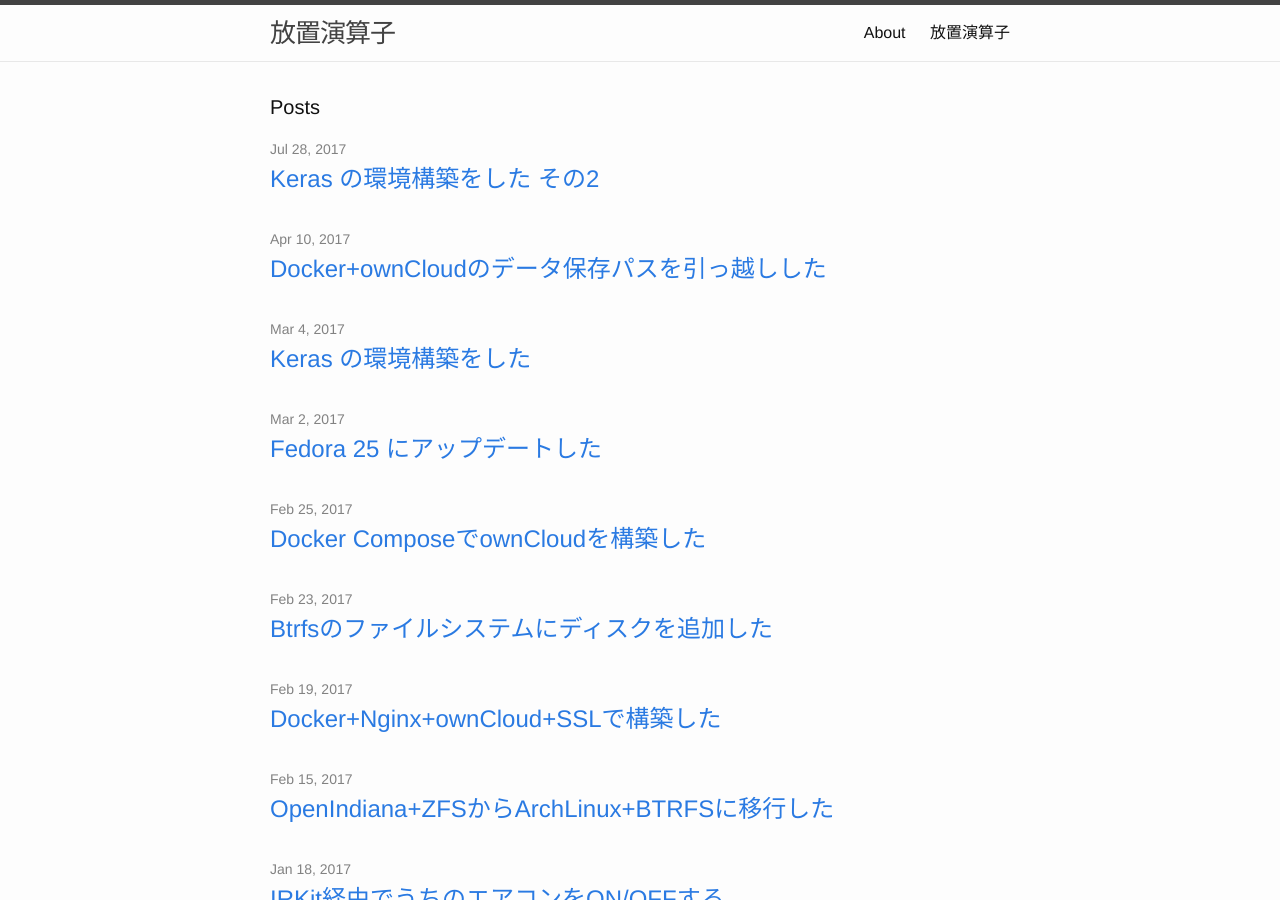
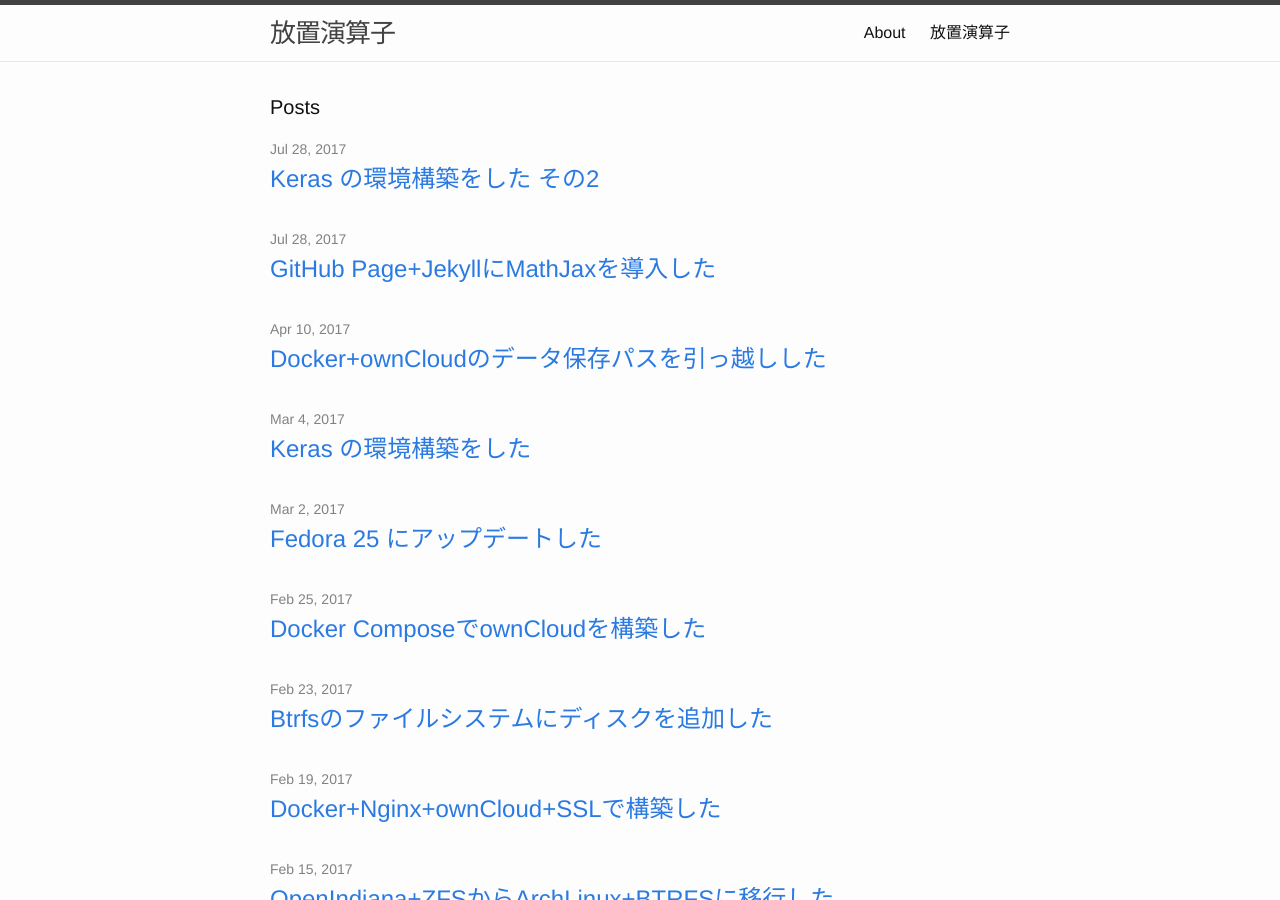
Before and after one commit to kikei/kikei.github.io, a Jekyll site: the page built from index.html, in a window 1280 px wide and 900 px high. Built offline with Jekyll 4.4.1, drawn with Linux system fonts in a browser that asks for light colours.

Commit message:
install MathJax

```diff
--- a/_layouts/page.html
+++ b/_layouts/page.html
@@ -2,6 +2,8 @@
 layout: default
 ---
 <article class="post">
+
+  <script src="https://cdnjs.cloudflare.com/ajax/libs/mathjax/2.7.0/MathJax.js?config=TeX-AMS-MML_HTMLorMML" type="text/javascript"></script>
 
   <header class="post-header">
     <h1 class="post-title">{{ page.title }}</h1>
--- /dev/null
+++ b/_posts/2017-07-28-jekyll-mathjax.md
@@ -0,0 +1,9 @@
+---
+layout: post
+title:  "GitHub Page+JekyllにMathJaxを導入した"
+categories: blot
+---
+
+### テスト
+
+$$a^2 + b^2 = c^2$$
```
